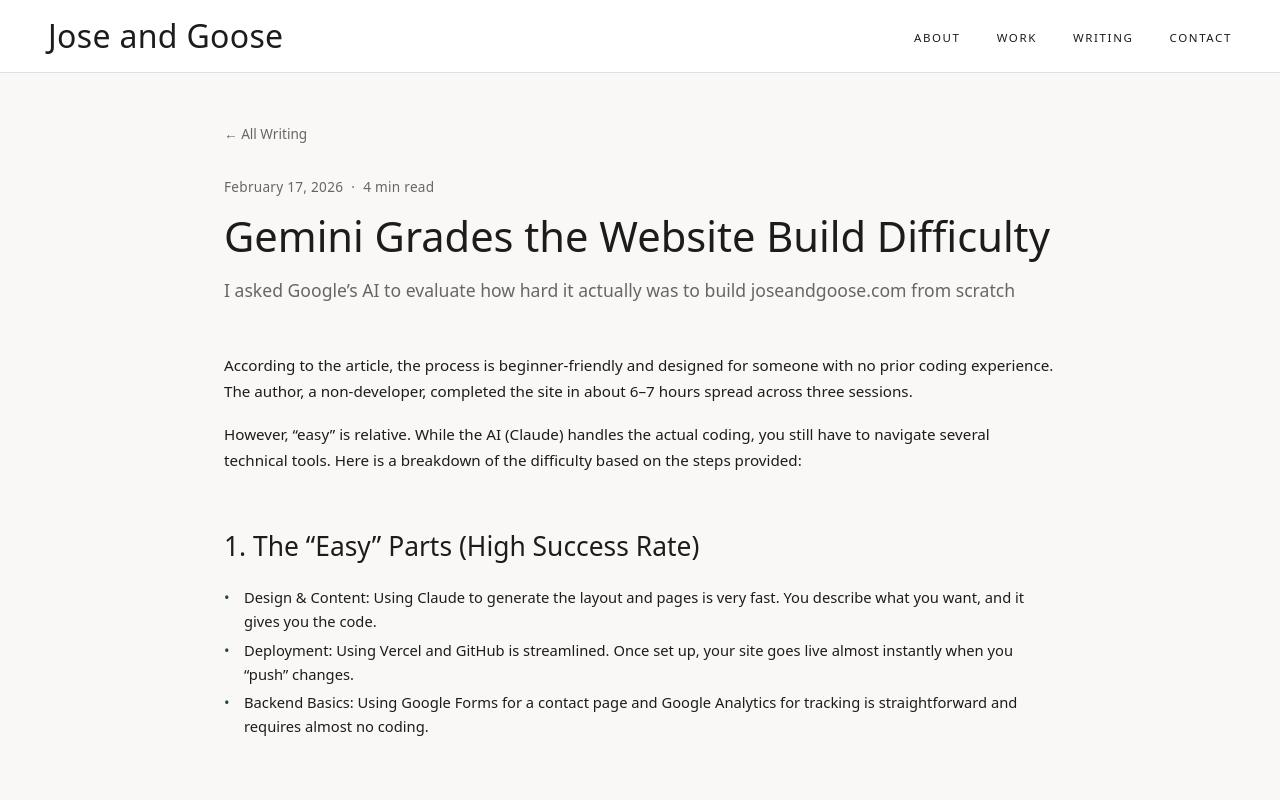
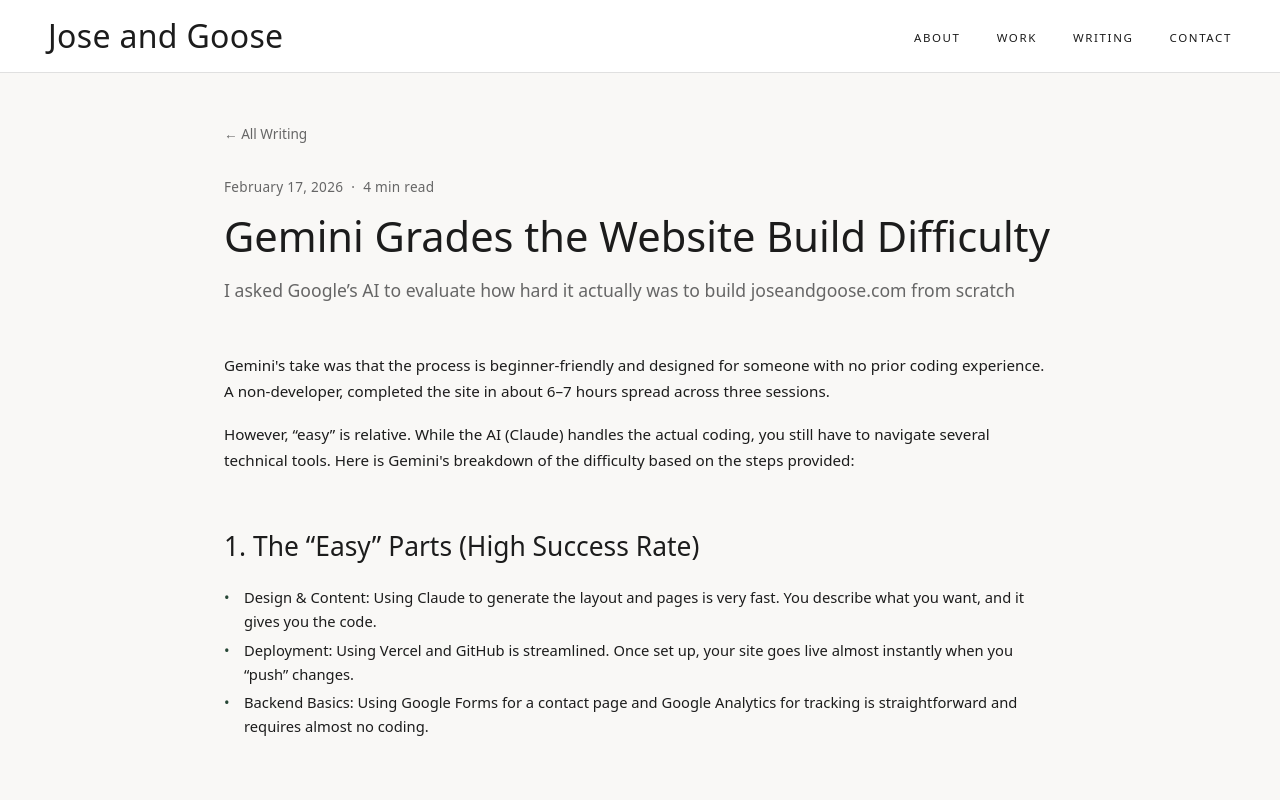
Before and after one commit to joseandgoose/starter, a Next.js app: page /writing/gemini-grades in a window 1280 px wide. Shown: the top 800 px of the page. Built offline with nearby package versions, Linux system fonts and the light colour scheme.

Commit message:
gemini post edits

```diff
--- a/app/writing/gemini-grades/page.tsx
+++ b/app/writing/gemini-grades/page.tsx
@@ -37,9 +37,9 @@ export default function GeminiGrades() {
         {/* ── BODY ── */}
         <div className="post-body">
 
-          <p>According to the article, the process is beginner-friendly and designed for someone with no prior coding experience. The author, a non-developer, completed the site in about 6–7 hours spread across three sessions.</p>
+          <p>Gemini's take was that the process is beginner-friendly and designed for someone with no prior coding experience. A non-developer, completed the site in about 6–7 hours spread across three sessions.</p>
 
-          <p>However, &ldquo;easy&rdquo; is relative. While the AI (<strong>Claude</strong>) handles the actual coding, you still have to navigate several technical tools. Here is a breakdown of the difficulty based on the steps provided:</p>
+          <p>However, &ldquo;easy&rdquo; is relative. While the AI (<strong>Claude</strong>) handles the actual coding, you still have to navigate several technical tools. Here is Gemini's breakdown of the difficulty based on the steps provided:</p>
 
           {/* ── EASY ── */}
           <h2>1. The &ldquo;Easy&rdquo; Parts (High Success Rate)</h2>
```
